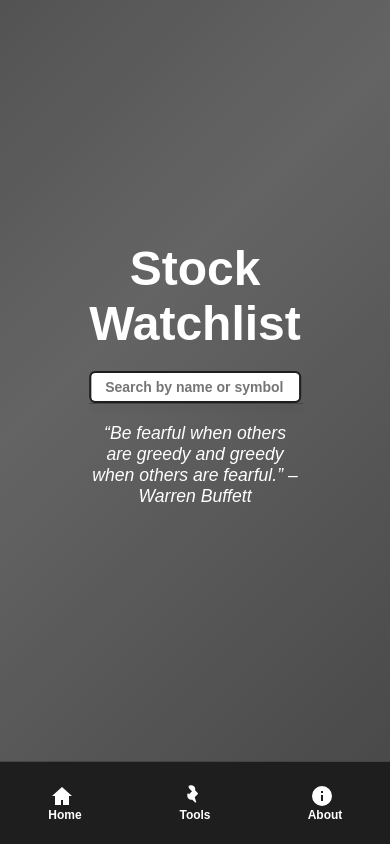
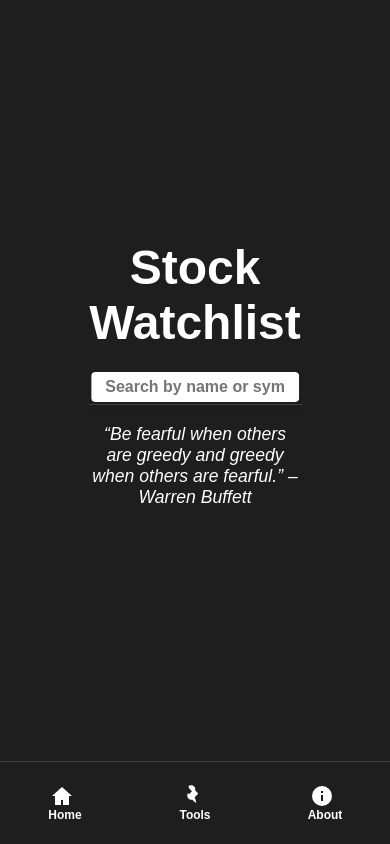
Before and after one commit to Cstruty/StockEval, a Flask app: page / in a window 390 px wide. Run offline with Flask 3, Linux system fonts and the light colour scheme; some libraries are stand-ins or nearby versions.

Commit message:
Improve iOS mobile layout

```diff
--- a/static/styles.css
+++ b/static/styles.css
@@ -8,6 +8,7 @@
   overflow-x: hidden;
   box-sizing: border-box;
   font-family: Arial, sans-serif;
+  background-color: #1e1e1e;
 }
 
 /* ==== Navigation Bar ==== */
@@ -378,7 +379,7 @@
   color: #1e1e1e;
   padding: 6px 14px;
   font-weight: 600;
-  font-size: 14px;
+  font-size: 16px;
   border-radius: 6px;
   outline: none;
   transition: all 0.3s ease;
@@ -813,9 +814,13 @@
     border-top: 1px solid #444;
     justify-content: space-around;
     padding: 12px 0;
+    padding-bottom: calc(12px + env(safe-area-inset-bottom));
     gap: 0;
   }
-  body { padding-bottom: 60px; }
+  body {
+    padding-bottom: calc(60px + env(safe-area-inset-bottom));
+    padding-top: env(safe-area-inset-top);
+  }
   nav a {
     display: flex;
     flex-direction: column;
--- a/templates/about.html
+++ b/templates/about.html
@@ -2,7 +2,7 @@
 <html>
 
 <head>
-    <meta name="viewport" content="width=device-width, initial-scale=1.0">
+    <meta name="viewport" content="width=device-width, initial-scale=1.0, maximum-scale=1, user-scalable=no, viewport-fit=cover">
     <title>About Me</title>
     <link rel="icon" type="image/png" href="{{ url_for('static', filename='icons/website-icon.png') }}">
     <!-- ==== Inline Styles for Links and Nav (can be moved to main CSS) ==== -->
--- a/templates/index.html
+++ b/templates/index.html
@@ -3,7 +3,7 @@
 <html>
 
 <head>
-    <meta name="viewport" content="width=device-width, initial-scale=1.0">
+    <meta name="viewport" content="width=device-width, initial-scale=1.0, maximum-scale=1, user-scalable=no, viewport-fit=cover">
     <!-- SheetJS for Excel export/import -->
     <script src="https://cdn.sheetjs.com/xlsx-latest/package/dist/xlsx.full.min.js"></script>
     <title>Stock Watchlist</title>
--- a/templates/tools.html
+++ b/templates/tools.html
@@ -2,7 +2,7 @@
 <html>
 
 <head>
-    <meta name="viewport" content="width=device-width, initial-scale=1.0">
+    <meta name="viewport" content="width=device-width, initial-scale=1.0, maximum-scale=1, user-scalable=no, viewport-fit=cover">
     <title>Other Tools</title>
     <link rel="icon" type="image/png" href="{{ url_for('static', filename='icons/website-icon.png') }}">
     <!-- ==== Inline Styles for Links and Nav (consider moving to styles.css) ==== -->
```
